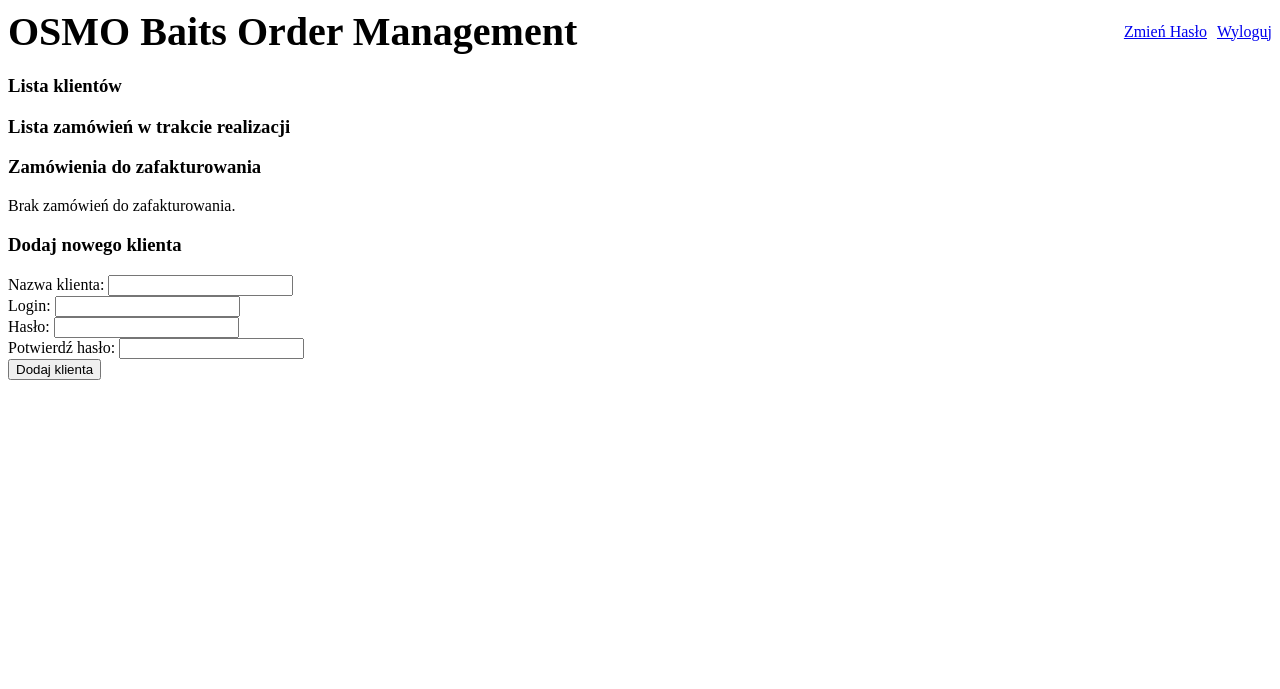
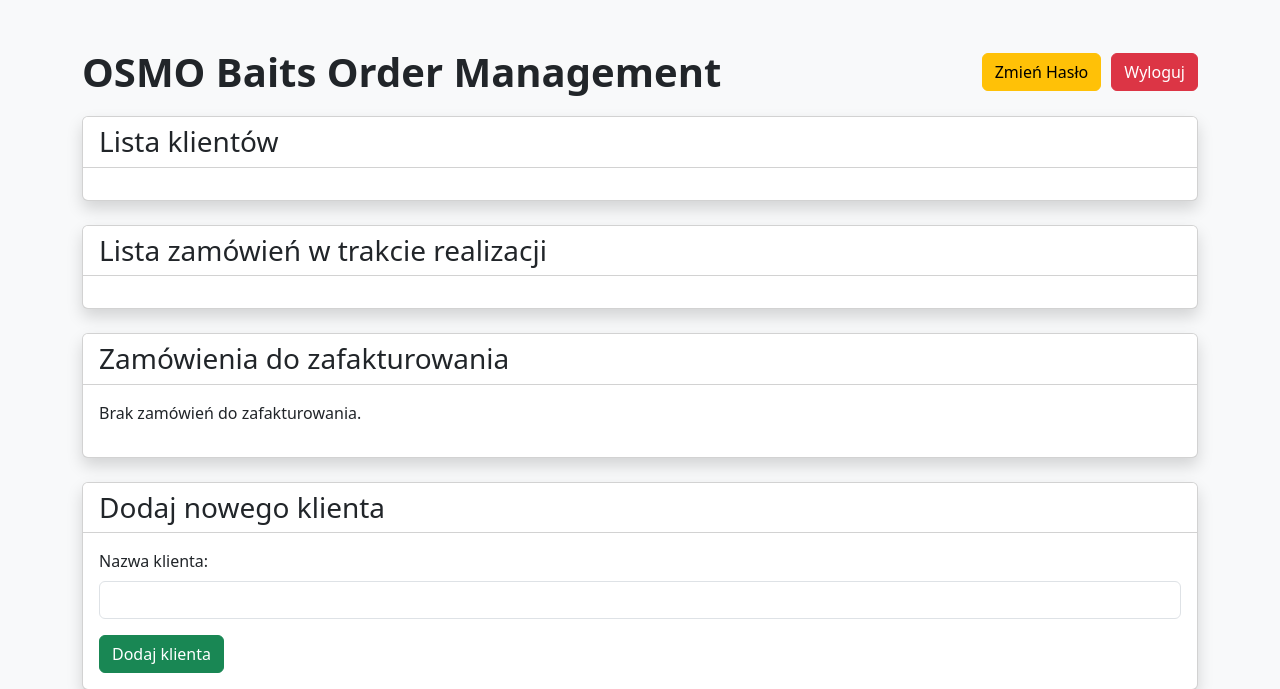
Before and after one commit to Osmobaits/Osmo, a Flask app: page /orders in a window 1280 px wide. Shown: the top 689 px of the page. Run offline with Flask 3, Linux system fonts and the light colour scheme; the visitor is signed in with stand-in values (Sample User, id 1); data that the repository does not hold is empty.

Commit message:
Update index1.html

```diff
--- a/templates/index1.html
+++ b/templates/index1.html
@@ -4,8 +4,7 @@
     <meta charset="UTF-8">
     <meta name="viewport" content="width=device-width, initial-scale=1.0">
     <title>OSMO Baits Order Management</title>
-    <link href="https://cdn.jsdelivr.net/npm/bootstrap@5.3.0/dist/css/bootstrap.
-        <link href="https://cdn.jsdelivr.net/npm/bootstrap@5.3.0/dist/css/bootstrap.min.css" rel="stylesheet">
+    <link href="https://cdn.jsdelivr.net/npm/bootstrap@5.3.0/dist/css/bootstrap.min.css" rel="stylesheet">
     <style>
         /* ... (Twój istniejący CSS - jeśli masz) ... */
         .center-text {
@@ -157,28 +156,16 @@
                 </div>
                 <div class="card-body">
                     <form method="post" action="{{ url_for('add_client') }}">
-                         <div class="mb-3">
+                        <div class="mb-3">
                             <label class="form-label">Nazwa klienta:</label>
                             <input type="text" name="name" class="form-control" required>
-                        </div>
-                        <div class="mb-3">
-                            <label class="form-label">Login:</label>
-                            <input type="text" name="username" class="form-control" required>
-                        </div>
-                        <div class="mb-3">
-                            <label class="form-label">Hasło:</label>
-                            <input type="password" name="password" class="form-control" required>
-                        </div>
-                        <div class="mb-3">
-                            <label class="form-label">Potwierdź hasło:</label>
-                            <input type="password" name="confirm_password" class="form-control" required>
                         </div>
                         <button type="submit" class="btn btn-success">Dodaj klienta</button>
                     </form>
                 </div>
             </div>
         {% else %}
-           <!-- Formularz logowania -->
+           <!-- Formularz logowania (tylko, jeśli użytkownik nie jest zalogowany) -->
            <div class="card shadow mx-auto" style="max-width: 400px;">
                 <div class="card-header bg-white">
                     <h2 class="mb-0">Logowanie</h2>
@@ -195,7 +182,6 @@
                         </div>
                         <button type="submit" class="btn btn-success w-100">Zaloguj</button>
                     </form>
-                    <a href="{{ url_for('client_login') }}" class="btn btn-primary mt-3">Logowanie dla klientów</a>
                     {% if message %}
                         <p class="text-danger mt-3">{{ message }}</p>
                     {% endif %}
```
